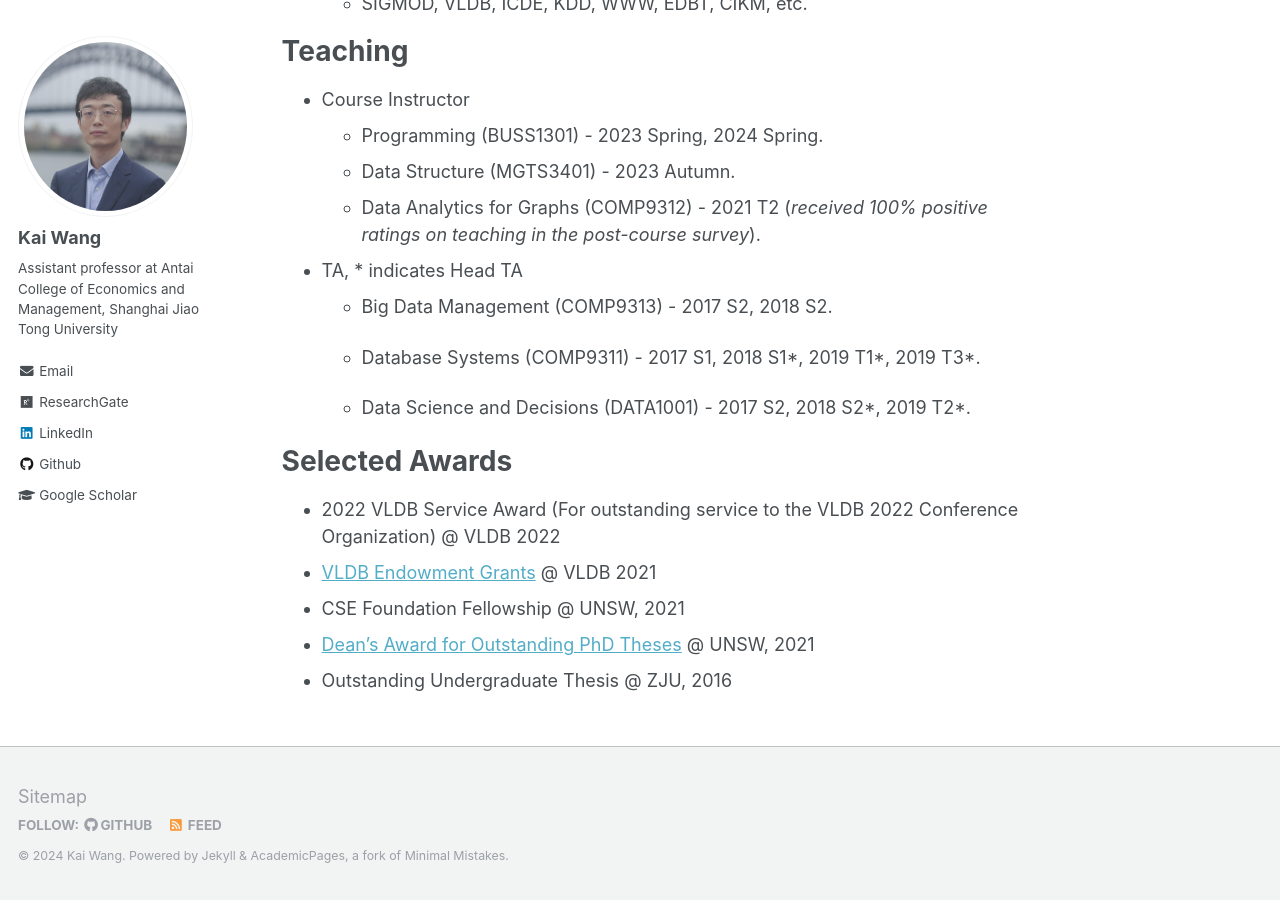
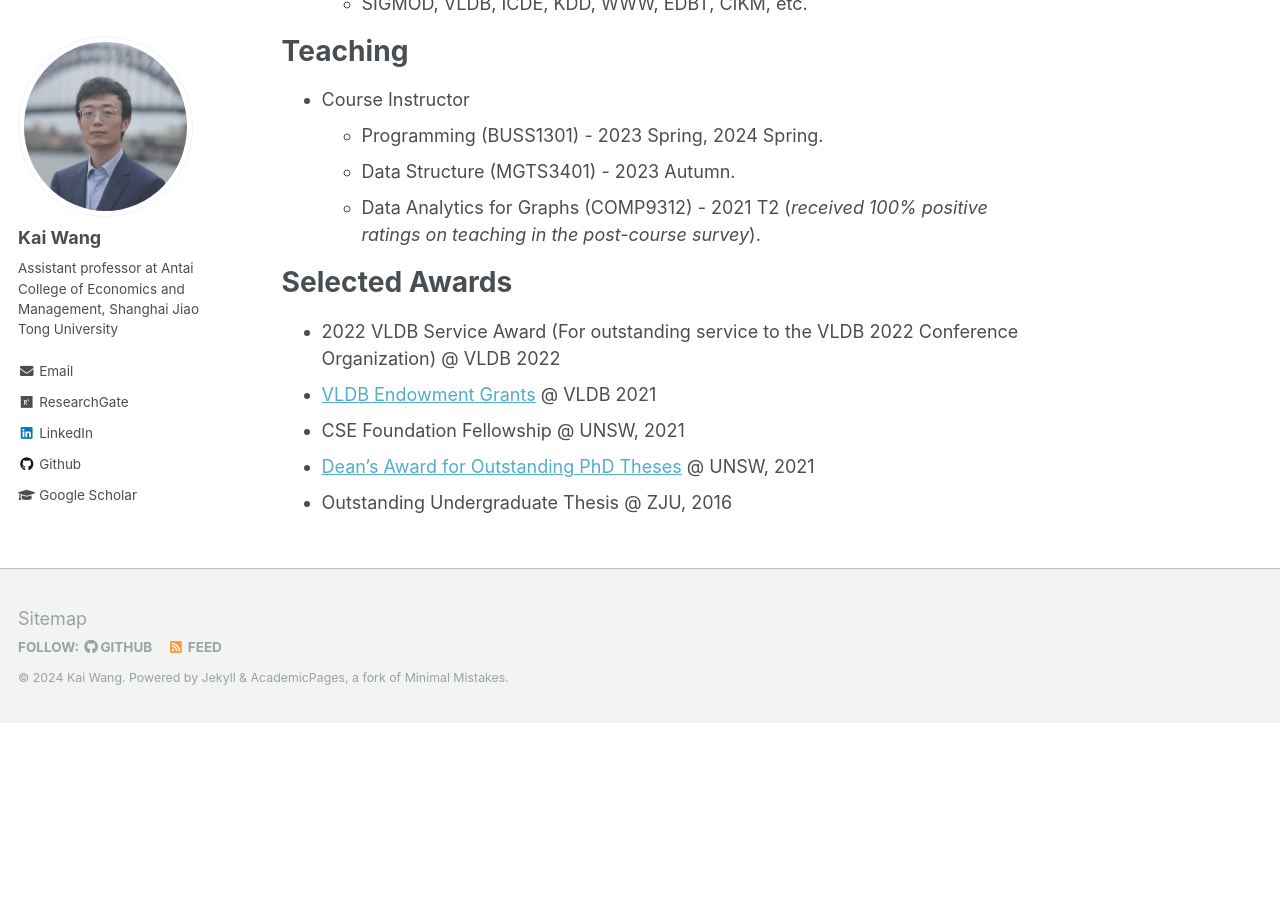
Before and after one commit to cs-kaiwang/cs-kaiwang.github.io, a Jekyll site: the page built from _pages/about.md, in a window 1280 px wide and 900 px high, scrolled down 5139 px. Built offline with Jekyll 4.4.1, drawn with Linux system fonts in a browser that asks for light colours; after the commit the page ends 5862 px from its top, so only the background shows below that.

Commit message:
Update about.md

```diff
--- a/_pages/about.md
+++ b/_pages/about.md
@@ -93,12 +93,12 @@ Teaching
   - Data Structure (MGTS3401) - 2023 Autumn.
   - Data Analytics for Graphs  (COMP9312) -  2021 T2 (*received 100% positive ratings on teaching in the post-course survey*).
 
-- TA, * indicates Head TA
+<!--  TA, * indicates Head TA
   - Big Data Management  (COMP9313) -  2017 S2, 2018 S2.
 
   - Database Systems (COMP9311) -  2017 S1, 2018 S1\*, 2019 T1\*, 2019 T3\*.
 
-  - Data Science and Decisions (DATA1001) -  2017 S2, 2018 S2\*, 2019 T2\*.
+  - Data Science and Decisions (DATA1001) -  2017 S2, 2018 S2\*, 2019 T2\*.-->
 
 <!-- First Prize of National Undergraduate Training Program @ ZJU, 2015 First Prize of National Olympiad in Informatics in Provinces (NOIP) @ Shandong, 2011-->
 
```
